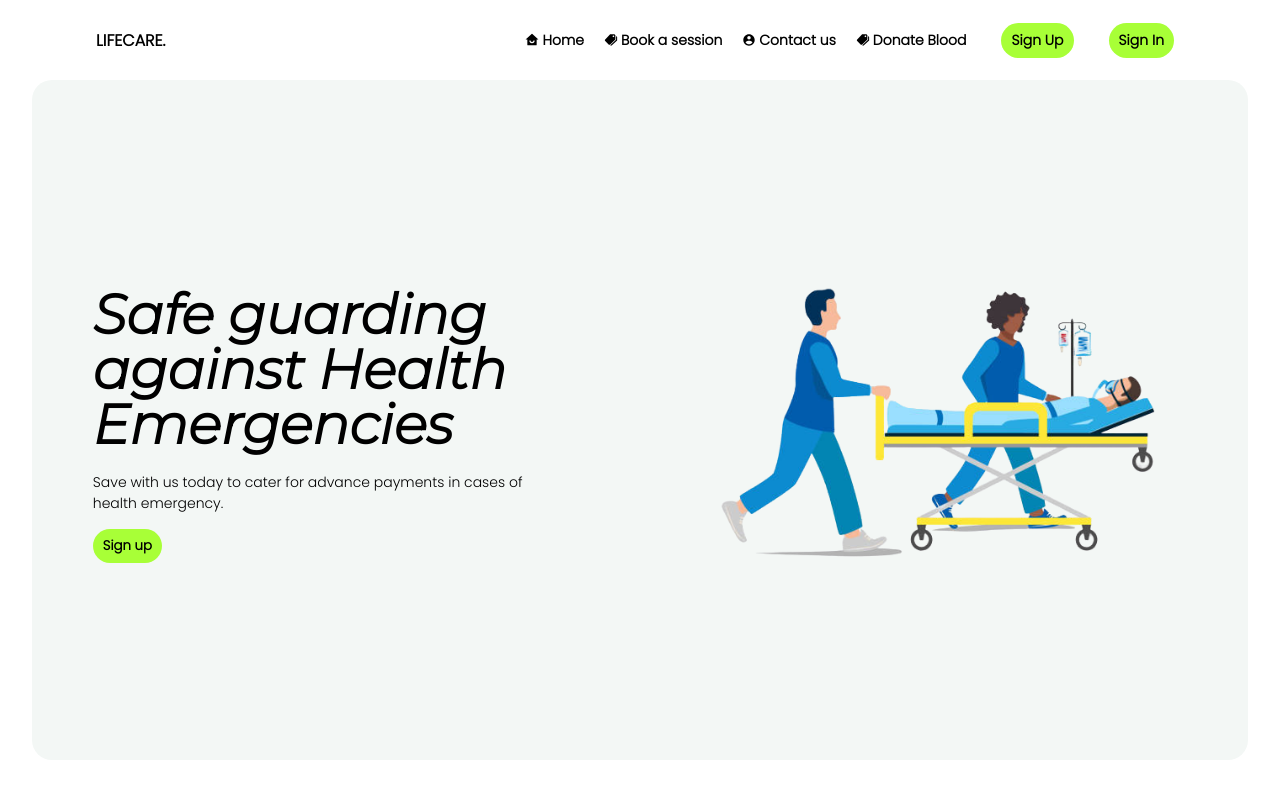
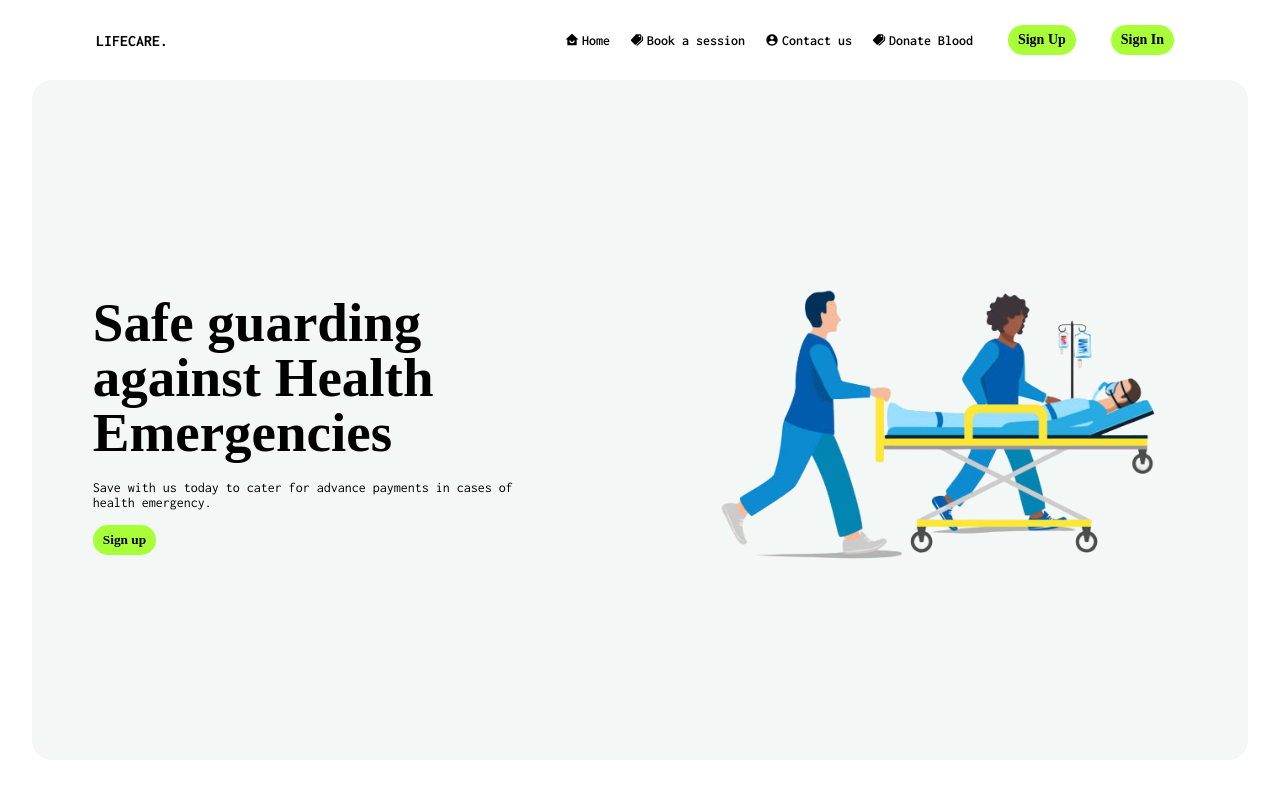
Before and after one commit to Sanni-Damilola/LIFECARE, a React (Create React App) app in the folder client/: page / in a window 1280 px wide. Shown: the top 800 px of the page. Built offline with nearby package versions, Linux system fonts and the light colour scheme.

Commit message:
fonts changed

```diff
--- a/client/public/index.html
+++ b/client/public/index.html
@@ -10,11 +10,9 @@
     <meta
       name="description"
       content="Life Care....Enabling People to save for Health Purpose" />
-    <link rel="preconnect" href="https://fonts.googleapis.com" />
-    <link rel="preconnect" href="https://fonts.gstatic.com" crossorigin />
-    <link
-      href="https://fonts.googleapis.com/css2?family=Montserrat:ital,wght@1,300&family=Poppins:wght@300&display=swap"
-      rel="stylesheet" />
+    <link rel="preconnect" href="https://fonts.googleapis.com">
+<link rel="preconnect" href="https://fonts.gstatic.com" crossorigin>
+<link href="https://fonts.googleapis.com/css2?family=Inconsolata:wght@200;300;400;500;600;700;800;900&display=swap" rel="stylesheet">
     <link rel="apple-touch-icon" href="%PUBLIC_URL%/logo192.png" />
     <!--
       manifest.json provides metadata used when your web app is installed on a
--- a/client/src/index.css
+++ b/client/src/index.css
@@ -7,8 +7,7 @@
     sans-serif;
   -webkit-font-smoothing: antialiased;
   -moz-osx-font-smoothing: grayscale; */
-  font-family: "Montserrat", sans-serif;
-  font-family: "Poppins", sans-serif;
+  font-family: 'Inconsolata', monospace;
 }
 
 code {
```
